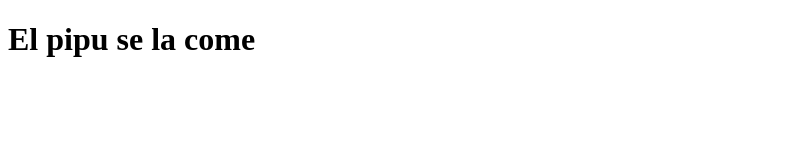
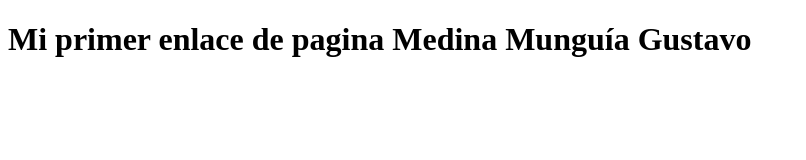
Before and after one commit to GustavoMeMu/test, a plain HTML site: page index.html in a window 1280 px wide. Shown: the whole page, without its empty margins (0-806 px from the left). Drawn offline with Linux system fonts and the light colour scheme.

Commit message:
mi pagina

```diff
--- a/index.html
+++ b/index.html
@@ -6,7 +6,9 @@
     <title>Document</title>
 </head>
 <body>
-    <h1>El pipu se la come</h1>
+    <h1>Mi primer enlace de pagina
+        Medina Munguía Gustavo
+    </h1>
 
 </body>
 </html>
```
